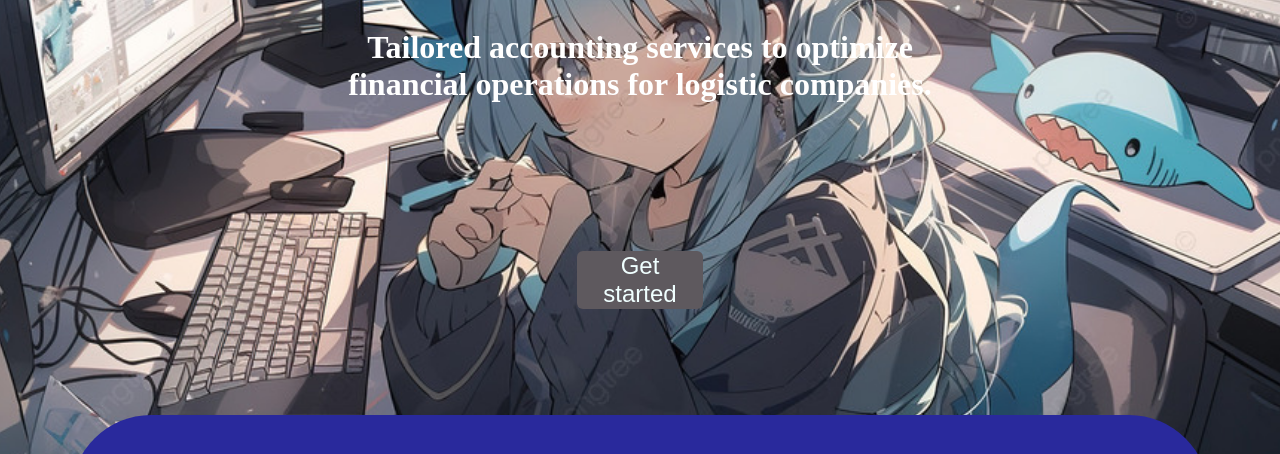
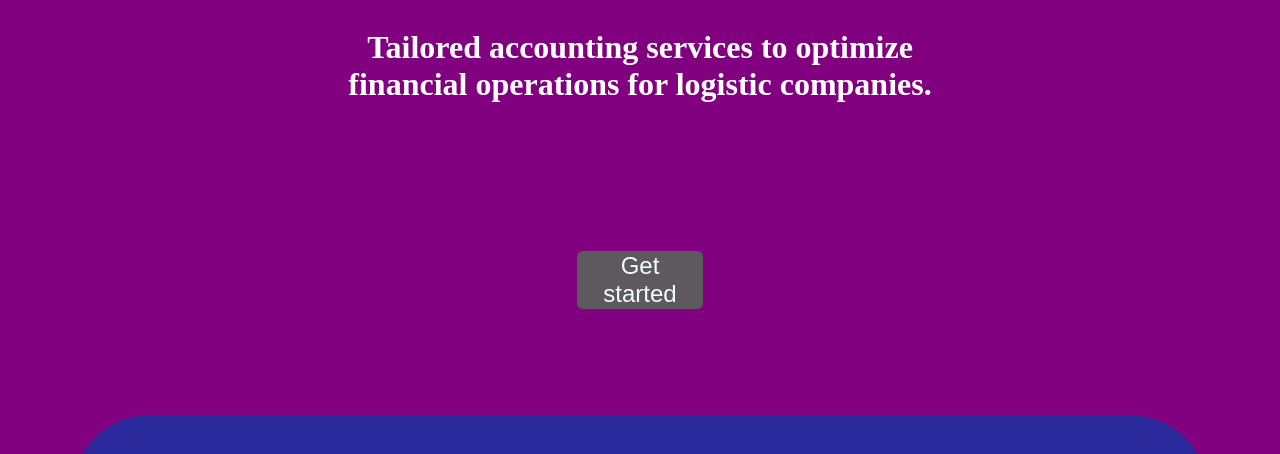
Before and after one commit to step-to-the-future/new, a plain HTML site: page index.html in a window 1280 px wide. Shown: the part 203-657 px from the top of the page. Drawn offline with nearby package versions, Linux system fonts and the light colour scheme.

Commit message:
Update unusual.css

```diff
--- a/unusual.css
+++ b/unusual.css
@@ -1,8 +1,5 @@
 body{
- background-image: url(animegirl.jpg);
- background-position: center;
- background-size: cover;
- background-attachment: fixed;
+ background-color: purple;
  overflow-x: hidden;
 }
 .white-text{
```
